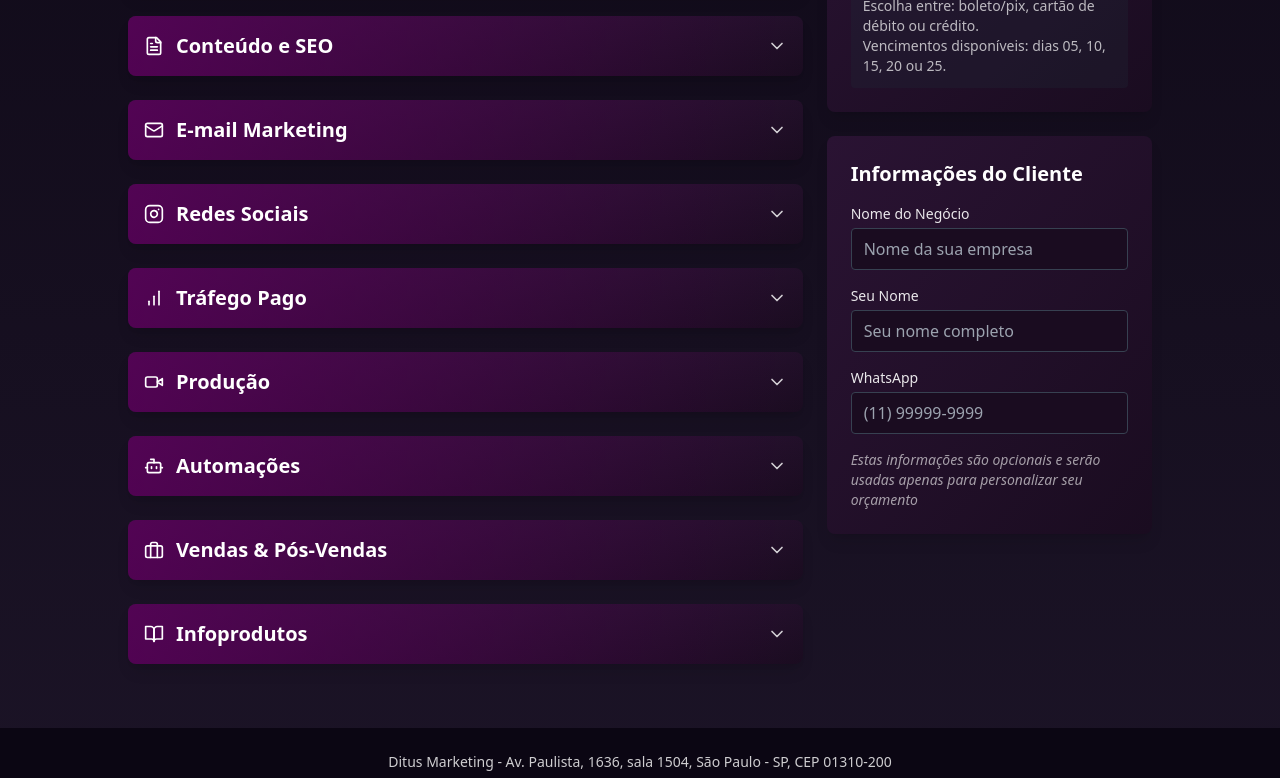
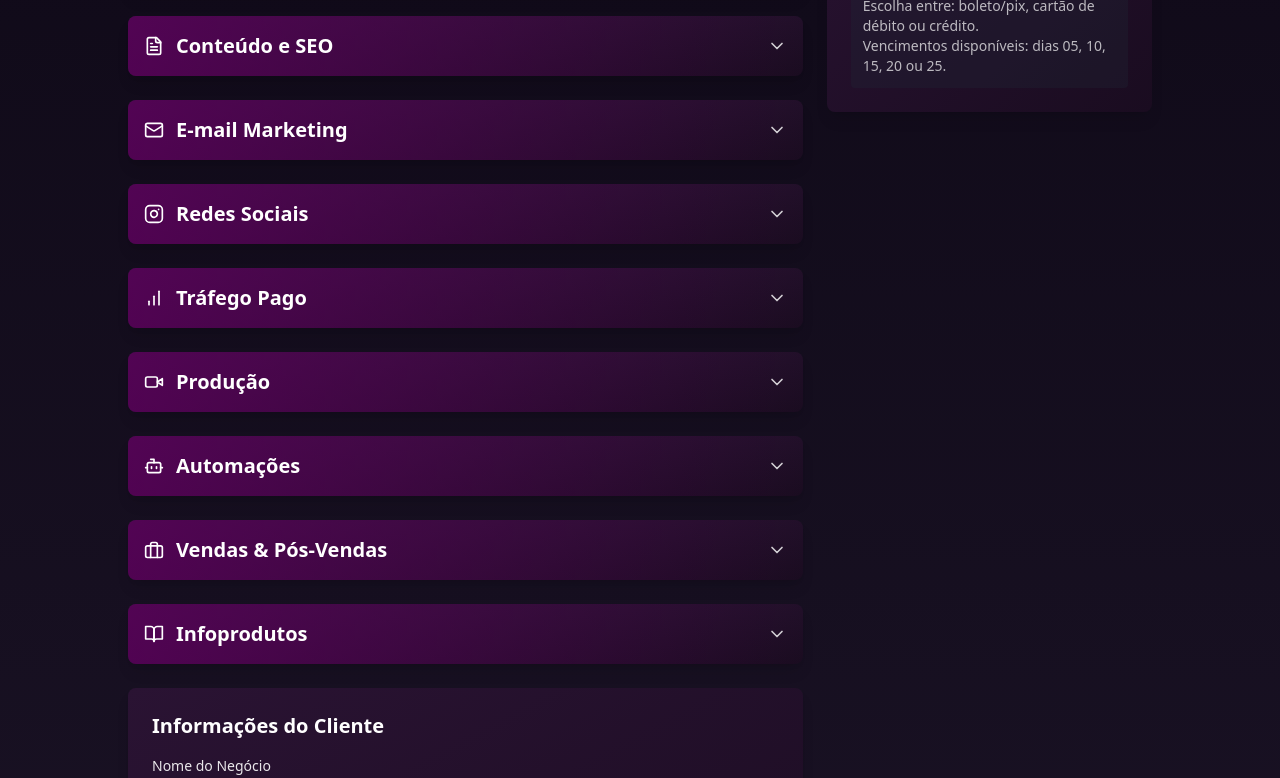
Before and after one commit to helenamoreau/calculadora-ditus, a React (Vite) app: page / in a window 1280 px wide. Shown: the part 640-1418 px from the top of the page. Built offline with nearby package versions, Linux system fonts and the light colour scheme.

Commit message:
Reorganize calculator structure

```diff
--- a/src/components/Calculator.tsx
+++ b/src/components/Calculator.tsx
@@ -71,6 +71,7 @@ export const Calculator: React.FC = () => {
 
       <div className="grid grid-cols-1 md:grid-cols-3 gap-6">
         <div className="md:col-span-2 space-y-6">
+          {/* Service Sections */}
           {servicesData.map((category) => (
             <ServiceSection
               key={category.id}
@@ -81,6 +82,13 @@ export const Calculator: React.FC = () => {
             />
           ))}
 
+          {/* Client Info Form */}
+          <ClientInfoForm
+            clientInfo={clientInfo}
+            setClientInfo={setClientInfo}
+          />
+
+          {/* Transport Calculator */}
           {hasOnSiteServices && (
             <TransportCalculator
               transport={transport}
@@ -91,6 +99,7 @@ export const Calculator: React.FC = () => {
 
         <div className="md:col-span-1">
           <div className="sticky top-4 space-y-6">
+            {/* Summary */}
             <Summary
               selectedServices={selectedServices}
               paymentMethod={paymentMethod}
@@ -100,25 +109,25 @@ export const Calculator: React.FC = () => {
               showBudgetDetails={() => setShowBudgetDetails(true)}
             />
 
+            {/* Payment Options */}
             <PaymentOptions
               paymentMethod={paymentMethod}
               setPaymentMethod={setPaymentMethod}
             />
 
-            <RecurringPaymentOptions
-              recurringPayment={recurringPayment}
-              setRecurringPayment={setRecurringPayment}
-              hasRecurringServices={hasRecurringServices}
-            />
-
-            <ClientInfoForm
-              clientInfo={clientInfo}
-              setClientInfo={setClientInfo}
-            />
+            {/* Recurring Payment Options */}
+            {hasRecurringServices && (
+              <RecurringPaymentOptions
+                recurringPayment={recurringPayment}
+                setRecurringPayment={setRecurringPayment}
+                hasRecurringServices={hasRecurringServices}
+              />
+            )}
           </div>
         </div>
       </div>
 
+      {/* Budget Details Modal */}
       {showBudgetDetails && (
         <BudgetDetails
           selectedServices={selectedServices}
```
